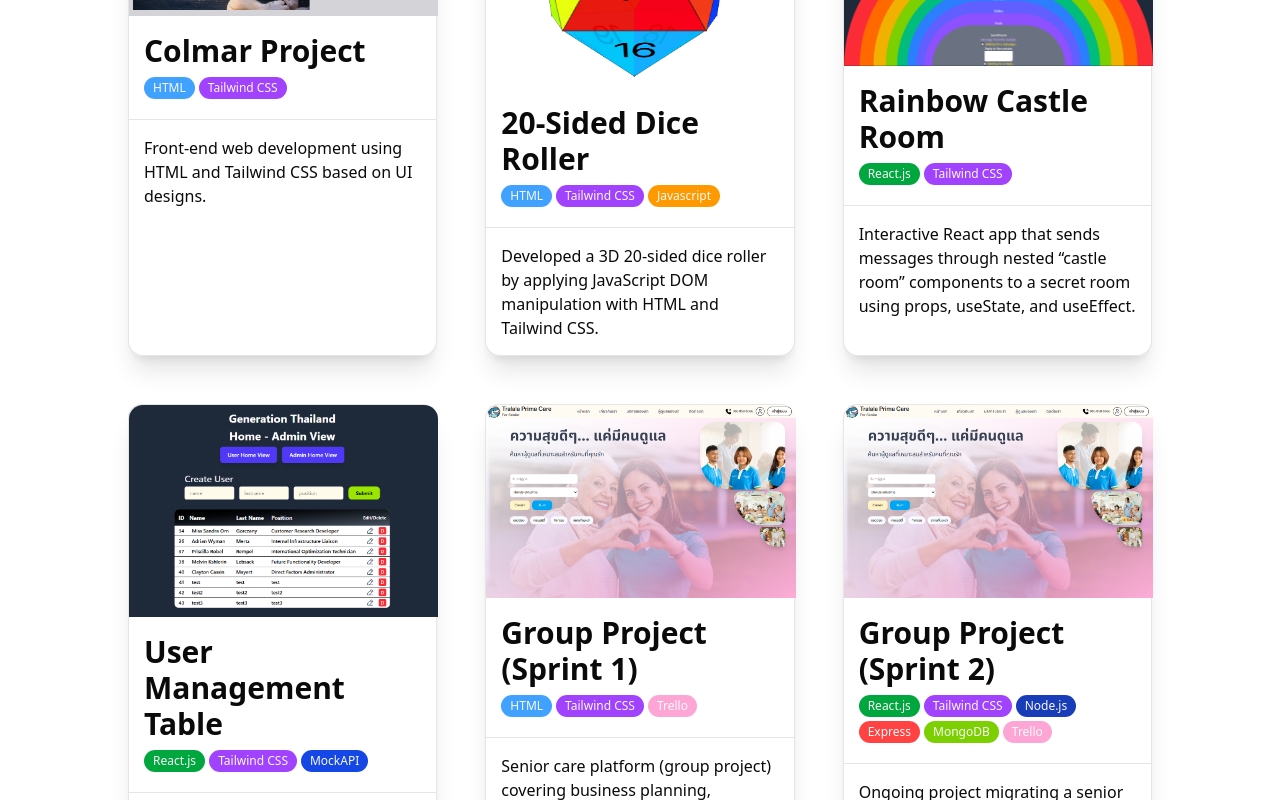
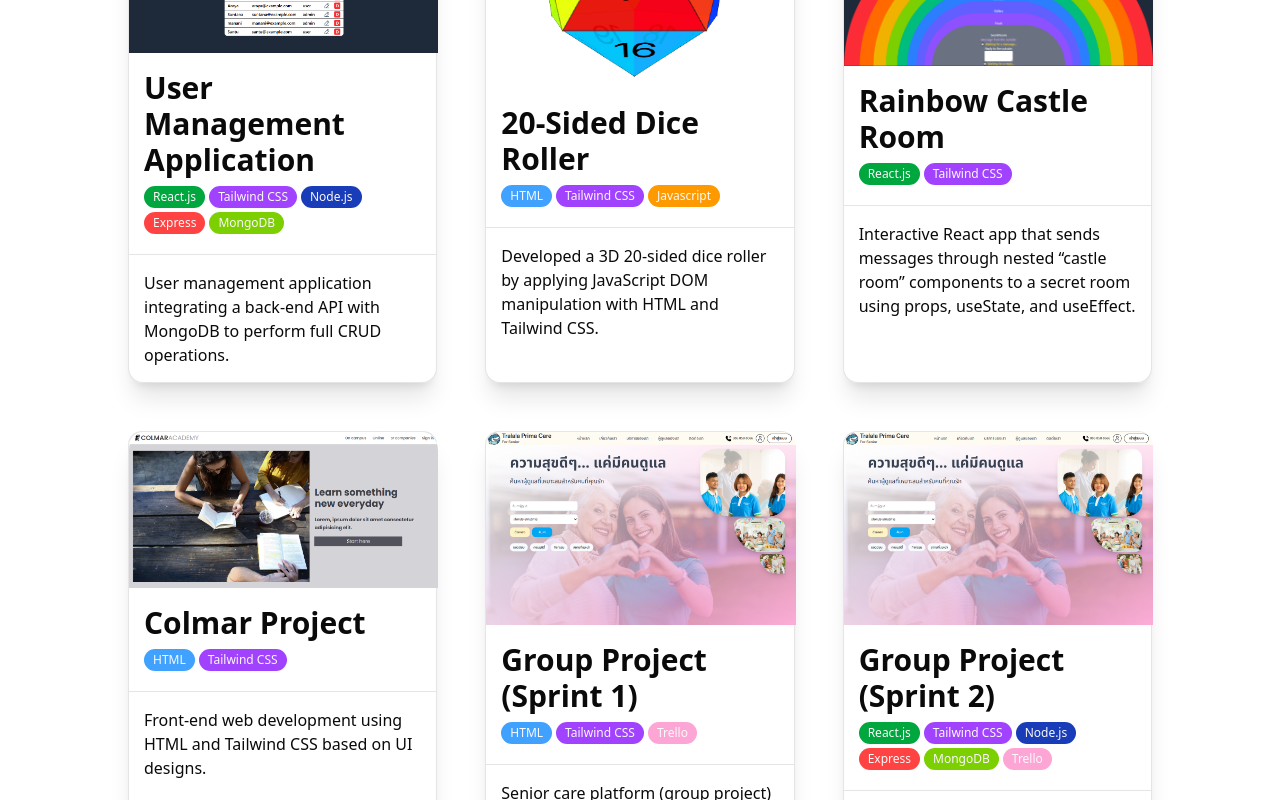
Before and after one commit to Sorbemelon/portfolio-react, a React (Vite) app: page / in a window 1280 px wide. Shown: the part 1320-2120 px from the top of the page. Built offline with nearby package versions, Linux system fonts and the light colour scheme.

Commit message:
Update user management app card detail

```diff
--- a/src/views/Home.jsx
+++ b/src/views/Home.jsx
@@ -106,19 +106,22 @@ export default function Home() {
                     <Card className="w-full border-none p-0 shadow-xl">
                         <MagicCard className={`h-full`}>
                             <div>
-                                <Link to="https://19-kanoon-colmar.vercel.app/" target="_blank">
-                                    <img src="/images/colmar-project.png" className="m-px rounded-t-2xl" />
+                                <Link to="https://19-methus-react.vercel.app/" target="_blank">
+                                    <img src="/images/user-management-2.png" className="w-fit m-px rounded-t-xl" />
                                 </Link>
                             </div>
                             <CardHeader className="border-border border-b p-4 [.border-b]:pb-4">
-                                <CardTitle className={`text-3xl`}>Colmar Project</CardTitle>
+                                <CardTitle className={`text-3xl`}>User Management Application</CardTitle>
                                 <CardDescription className={`*:mr-1 *:mb-1`}>
-                                     <Badge className={`bg-color-3`}>HTML</Badge>
+                                     <Badge className={`bg-green-600`}>React.js</Badge>
                                      <Badge className={`bg-color-2`}>Tailwind CSS</Badge>
+                                     <Badge className={`bg-blue-800`}>Node.js</Badge>
+                                     <Badge className={`bg-color-1`}>Express</Badge>
+                                     <Badge className={`bg-lime-500`}>MongoDB</Badge>
                                 </CardDescription>
                             </CardHeader>
                             <CardContent className="p-4">
-                                Front-end web development using HTML and Tailwind CSS based on UI designs.
+                                User management application integrating a back-end API with MongoDB to perform full CRUD operations.
                             </CardContent>
                         </MagicCard>
                     </Card>
@@ -164,20 +167,19 @@ export default function Home() {
                     <Card className="w-full border-none p-0 shadow-xl">
                         <MagicCard className={`h-full`}>
                             <div>
-                                <Link to="https://19-methus-react.vercel.app/" target="_blank">
-                                    <img src="/images/user-management.png" className="w-fit m-px rounded-t-xl" />
+                                <Link to="https://19-kanoon-colmar.vercel.app/" target="_blank">
+                                    <img src="/images/colmar-project.png" className="m-px rounded-t-2xl" />
                                 </Link>
                             </div>
                             <CardHeader className="border-border border-b p-4 [.border-b]:pb-4">
-                                <CardTitle className={`text-3xl`}>User Management Table</CardTitle>
+                                <CardTitle className={`text-3xl`}>Colmar Project</CardTitle>
                                 <CardDescription className={`*:mr-1 *:mb-1`}>
-                                     <Badge className={`bg-green-600`}>React.js</Badge>
+                                     <Badge className={`bg-color-3`}>HTML</Badge>
                                      <Badge className={`bg-color-2`}>Tailwind CSS</Badge>
-                                     <Badge className={`bg-blue-700`}>MockAPI</Badge>
                                 </CardDescription>
                             </CardHeader>
                             <CardContent className="p-4">
-                                Application that fetches data from MockAPI with features to create, update, and delete users (CRUD operations).
+                                Front-end web development using HTML and Tailwind CSS based on UI designs.
                             </CardContent>
                         </MagicCard>
                     </Card>
```
Also changed, not shown: public/images/user-management-2.png (added).
